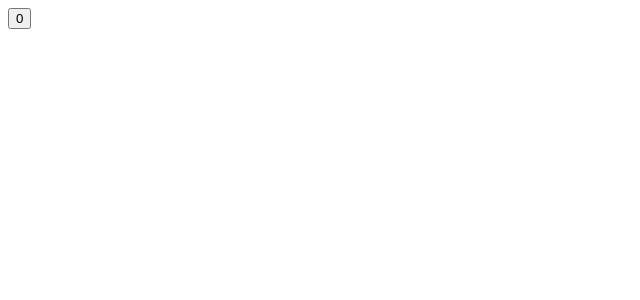
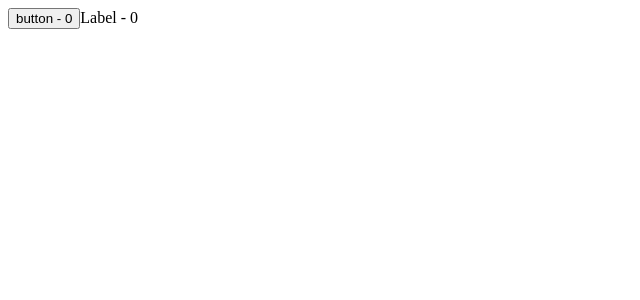
Before and after one commit to nkatarow/React-Fundamentals, a React app: page / in a window 1280 px wide. Shown: the top 300 px of the page, without its empty margins (0-640 px from the left). Built offline with nearby package versions, Linux system fonts and the light colour scheme.

Commit message:
lesson 11 - higher order

```diff
--- a/App.js
+++ b/App.js
@@ -1,37 +1,46 @@
 import React from 'react';
 import ReactDOM from 'react-dom';
 
-class App extends React.Component {
+let Mixin = InnerComponent => class extends React.Component {
 	constructor() {
 		super();
 		this.update = this.update.bind(this);
-		this.state = { increasing: false }
+		this.state = { val: 0 }
 	}
 	update() {
-		ReactDOM.render(
-			<App val={this.props.val+1} />,
-			document.getElementById('app')
-		);
+		this.setState({ val: this.state.val + 1 })
 	}
-	componentWillReceiveProps(nextProps) {
-		this.setState({ increasing: nextProps.val > this.props.val })
-	}
-	shouldComponentUpdate(nextProps, nextState) {
-		return nextProps.val % 5 === 0;
+	componentWillMount() {
+		console.log('will mount');
 	}
 	render() {
-		console.log(this.state.increasing);
-		return (
-			<button onClick={this.update}>
-  				{this.props.val}
-  			</button>
-		);
+		return <InnerComponent
+			update={this.update}
+			{...this.state}
+			{...this.props} />
 	}
-	componentDidUpdate(prevProps, prevState) {
-		console.log('prevProps', prevProps);
+	componentDidMount(prevProps, prevState) {
+		console.log('mounted');
 	}
 }
 
-App.defaultProps = { val: 0 }
+const Button = (props) => <button onClick={props.update}>{props.txt} - {props.val}</button>
+
+const Label = (props) => <label onMouseMove={props.update}>{props.txt} - {props.val}</label>
+
+let ButtonMixed = Mixin(Button);
+let LabelMixed = Mixin(Label);
+
+class App extends React.Component {
+	render() {
+		return (
+			<div>
+   				<ButtonMixed txt="button" />
+				<LabelMixed txt="Label" />
+   			</div>
+		);
+	}
+}
+
 
 export default App
```
